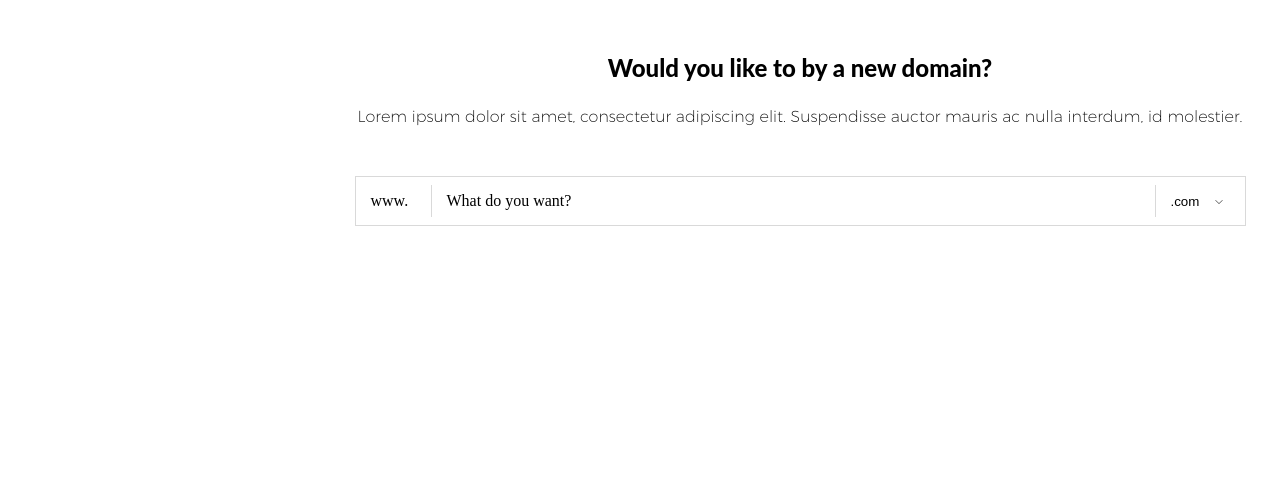
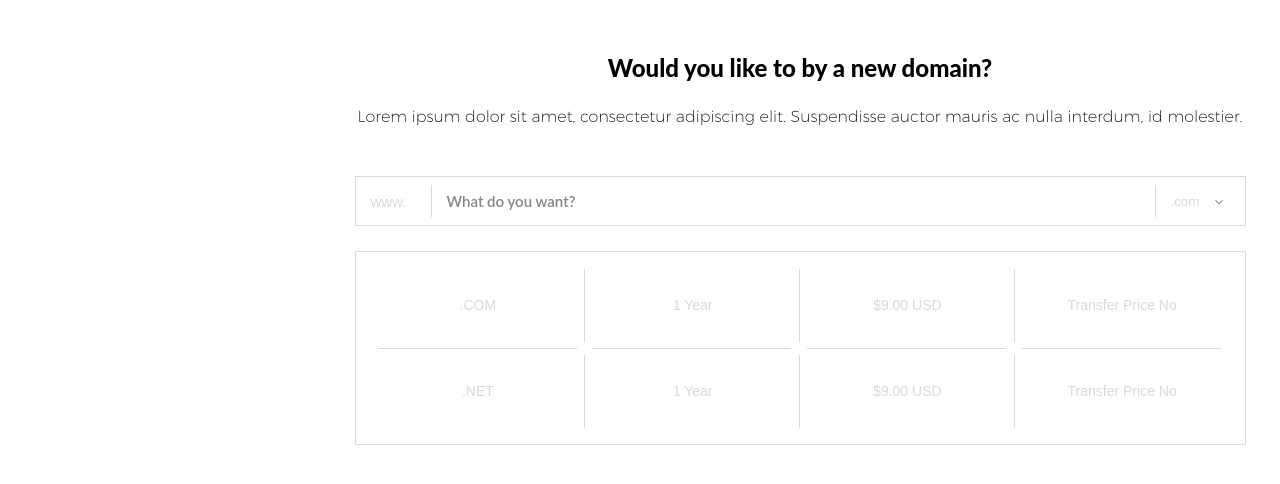
Before and after one commit to Dongor7/markup, a plain HTML site: page index.html in a window 1280 px wide. Shown: the part 1066-1550 px from the top of the page. Before the commit the page ends 1292 px from the top, so only its background shows below. Drawn offline with Linux system fonts and the light colour scheme; a web font is replaced by a local one.

Commit message:
fix: navigation menu (hover border-bottom) feat: domain section

```diff
--- a/index.html
+++ b/index.html
@@ -58,6 +58,16 @@
                     </select>
                 </div>
             </form>
+            <div class="domains-list">
+                <div>.COM</div>
+                <div>1 Year</div>
+                <div>$9.00 USD</div>
+                <div>Transfer Price No</div>
+                <div>.NET</div>
+                <div>1 Year</div>
+                <div>$9.00 USD</div>
+                <div>Transfer Price No</div>
+            </div>
         </section>
     </main>
 
--- a/style.css
+++ b/style.css
@@ -72,18 +72,25 @@ header nav > ul {
 }
 
 header nav > ul > li {
+    position: relative;
     display: flex;
     align-items: center;
     list-style: none;
     margin-left: 72px;
-    position: relative;
-    height: calc(100% + 1px);
+    height: 100%;
 }
 
 header nav > ul > li:hover {
+    cursor: pointer;
+}
+
+header nav > ul > li:hover:after {
+    content: '';
+    position: absolute;
+    bottom: -1px;
+    width: 100%;
     border-bottom: 1px solid #ffffff;
     border-top: 1px solid transparent;
-    cursor: pointer;
 }
 
 header .title {
@@ -174,6 +181,7 @@ main > .domains > form > * {
     display: flex;
     margin: 8px 0;
     padding: 0 15px;
+    font-size: 15px;
 }
 
 main > .domains > form > *:nth-child(1) {
@@ -190,6 +198,16 @@ main > .domains > form .want {
     align-self: center;
 }
 
+main > .domains > form .www {
+    color: #D9D9D9;
+    font-family: "Lato Regular", sans-serif;
+}
+
+main > .domains > form .want {
+    color: #868686;
+    font-family: "Lato Semibold", sans-serif;
+}
+
 main > .domains > form [name=domains] {
     -webkit-appearance: none;
     -moz-appearance: none;
@@ -200,5 +218,41 @@ main > .domains > form [name=domains] {
     background-position-y: 13px;
     border: none;
     padding-right: calc(15px + 8px);
+    color: #D9D9D9;
+    font-family: "Lato Regular", sans-serif;
+}
 
+main > .domains > .domains-list {
+    display: grid;
+    grid-template: 1fr 1fr / repeat(4, 1fr);
+    border: 1px solid #D9D9D9;
+    padding: 10px 15px;
+    height: 194px;
+    margin-bottom: 91px;
 }
+
+main > .domains > .domains-list > div {
+    position: relative;
+    display: grid;
+    align-items: center;
+    font-family: "Lato Regular", sans-serif;
+    font-size: 14px;
+    color: #D9D9D9;
+}
+
+main > .domains > .domains-list > div:not(:nth-child(4n)):before {
+    position: absolute;
+    content: '';
+    height: 73px;
+    right: 0;
+    border-right: 1px solid #D9D9D9;
+}
+
+main > .domains > .domains-list > div:nth-child(1n + 5):after {
+    position: absolute;
+    content: '';
+    width: 199px;
+    top: 0;
+    left: 7px;
+    border-top: 1px solid #D9D9D9;
+}
```
